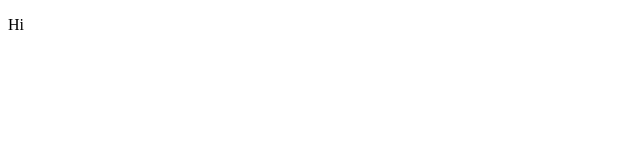
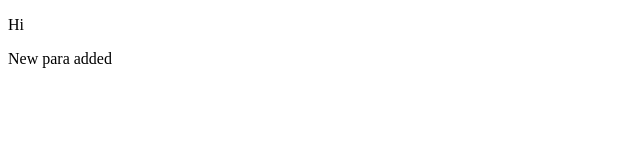
Before and after one commit to priyankacheema/github-examples, a plain HTML site: page index.html in a window 1280 px wide. Shown: the full height of the page, 0-640 px from the left. Drawn offline with Linux system fonts and the light colour scheme.

Commit message:
new div added

```diff
--- a/index.html
+++ b/index.html
@@ -8,5 +8,8 @@
 </head>
 <body>
     <p>Hi</p>
+    <div>
+        <p>New para added</p>
+    </div>
 </body>
 </html>
```
